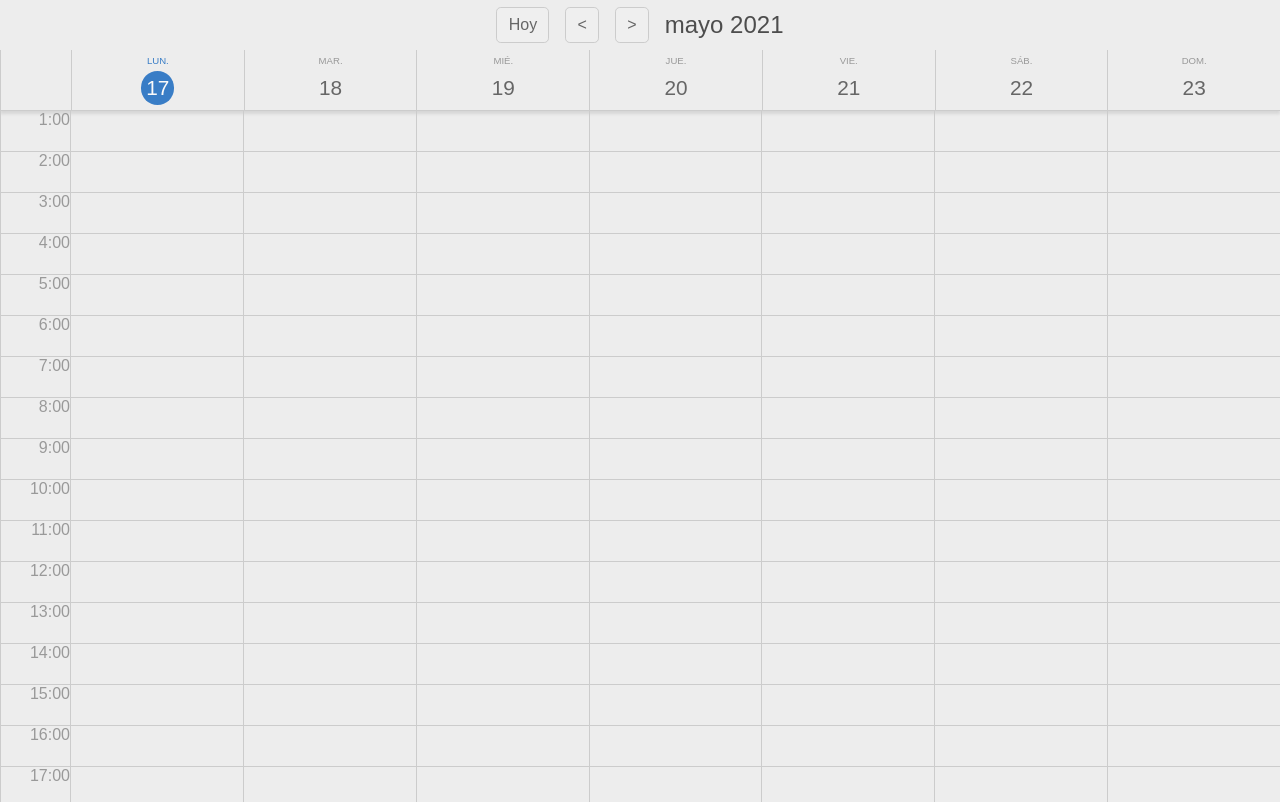
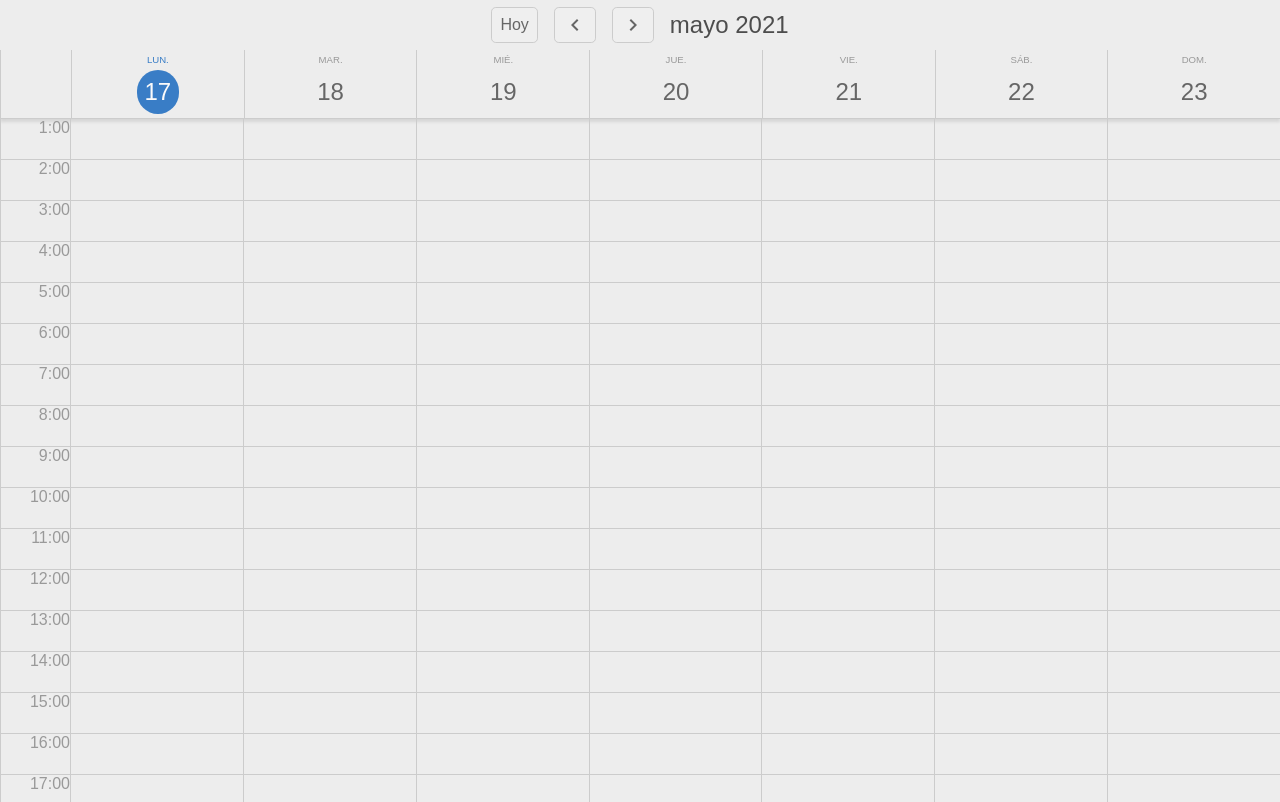
Before and after one commit to tlacalv/agenda, a React (Create React App) app: page / in a window 1280 px wide. Built offline with nearby package versions, Linux system fonts and the light colour scheme.

Commit message:
Added icons

```diff
--- a/package.json
+++ b/package.json
@@ -3,6 +3,8 @@
   "version": "0.1.0",
   "private": true,
   "dependencies": {
+    "@mdi/js": "^5.9.55",
+    "@mdi/react": "^1.5.0",
     "@testing-library/jest-dom": "^5.12.0",
     "@testing-library/react": "^11.2.7",
     "@testing-library/user-event": "^12.8.3",
--- a/src/components/Agenda/components/ToolBar.js
+++ b/src/components/Agenda/components/ToolBar.js
@@ -1,12 +1,15 @@
 import React from "react";
 import { setToday, previousWeek, nextWeek, getMonth, getYear} from '../utils'
+import Icon from '@mdi/react'
+import {mdiChevronLeft, mdiChevronRight} from '@mdi/js'
+
 export default function ToolBar({date, setDate}) {
   return (
     <div className="tools">
       <div className="controls">
         <button onClick={() => setToday(setDate)}>Hoy</button>
-        <button onClick={() => previousWeek(date, setDate)}>{"<"}</button>
-        <button onClick={() => nextWeek(date, setDate)}>{">"}</button>
+        <button onClick={() => previousWeek(date, setDate)}><Icon path={mdiChevronLeft} size={1} /></button>
+        <button onClick={() => nextWeek(date, setDate)}><Icon path={mdiChevronRight} size={1} /></button>
       </div>
       <div className="month">
         {getMonth(date)} {getYear(date)}
--- a/src/components/Agenda/index.css
+++ b/src/components/Agenda/index.css
@@ -83,8 +83,8 @@
   display: flex;
   justify-content: center;
   align-items: center;
-  font-size: 1.3rem;
-  padding: .3rem;
+  font-size: 1.5rem;
+  padding: .5rem;
   color: var(--gray-600);
 }
 .highlight div {
@@ -137,8 +137,11 @@
   color: var(--gray-700);
 }
 .tools button {
+  display: flex;
+  justify-content: center;
+  align-items: center;
   border: none;
-  padding: .5rem .7rem;
+  padding: .3rem .5rem;
   color: var(--gray-600);
   border-radius: .3rem;
   cursor: pointer;
```
Also changed, not shown: 1 other file (tests, documents, lock files or other folders).
